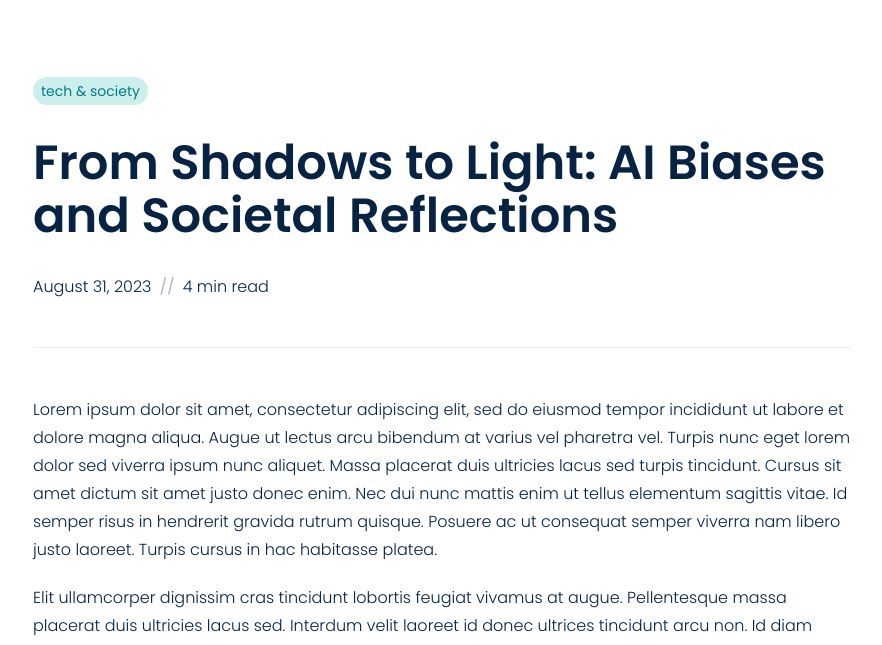
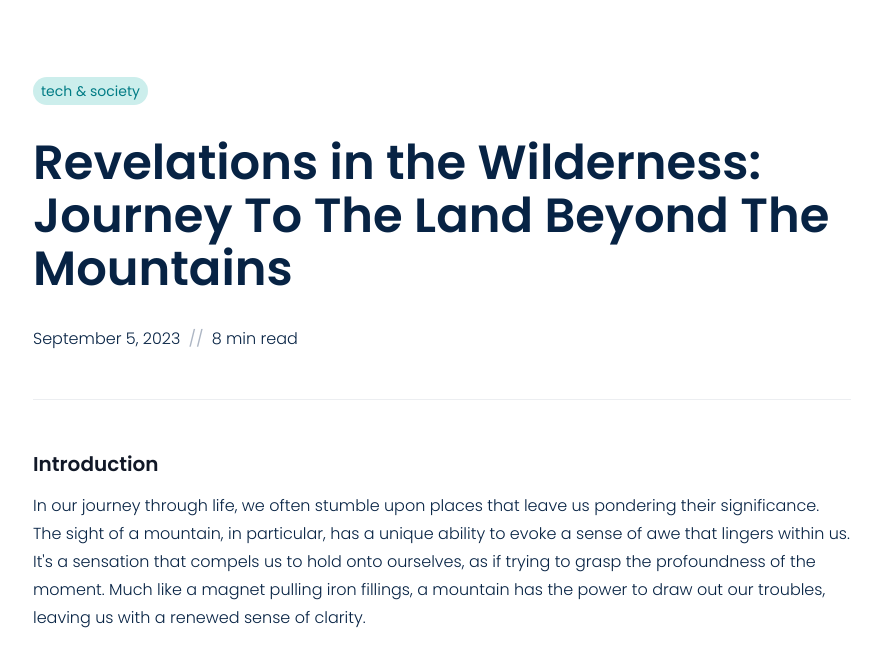
Before and after one commit to hridesh94/Atlas, a plain HTML site: page posts/tilicho.html in a window 1280 px wide. Shown: the part 123-768 px from the top of the page, without its empty margins (198-1080 px from the left). Drawn offline with nearby package versions, Linux system fonts and the light colour scheme.

Commit message:
tilicho-init

```diff
--- a/posts/tilicho.html
+++ b/posts/tilicho.html
@@ -164,25 +164,21 @@
               class="mb-5 inline-block rounded-full bg-green-light px-2 py-1 font-body text-sm text-green sm:mb-8">tech &  society</span>
             <h2
               class="block font-body text-3xl font-semibold leading-tight text-primary dark:text-white sm:text-4xl md:text-5xl">
-              From Shadows to Light: AI Biases and Societal Reflections
+              Revelations in the Wilderness: Journey To The Land Beyond The Mountains
             </h2>
             <div class="flex items-center pt-5 sm:pt-8">
               <p class="pr-2 font-body font-light text-primary dark:text-white">
-                August 31, 2023
+                September 5, 2023
               </p>
               <span class="vdark:text-white font-body text-grey">//</span>
               <p class="pl-2 font-body font-light text-primary dark:text-white">
-                4 min read
+                8 min read
               </p>
             </div>
           </div>
           <div class="prose prose max-w-none border-b border-grey-lighter py-8 dark:prose-dark sm:py-12">
-            <p>Lorem ipsum dolor sit amet, consectetur adipiscing elit, sed do eiusmod tempor incididunt ut labore et
-              dolore magna aliqua. Augue ut lectus arcu bibendum at varius vel pharetra vel. Turpis nunc eget lorem
-              dolor sed viverra ipsum nunc aliquet. Massa placerat duis ultricies lacus sed turpis tincidunt. Cursus sit
-              amet dictum sit amet justo donec enim. Nec dui nunc mattis enim ut tellus elementum sagittis vitae. Id
-              semper risus in hendrerit gravida rutrum quisque. Posuere ac ut consequat semper viverra nam libero justo
-              laoreet. Turpis cursus in hac habitasse platea.</p>
+            <h3 id="lorem-ipsum-dolor-sit-amet">Introduction</h3>
+            <p>In our journey through life, we often stumble upon places that leave us pondering their significance. The sight of a mountain, in particular, has a unique ability to evoke a sense of awe that lingers within us. It's a sensation that compels us to hold onto ourselves, as if trying to grasp the profoundness of the moment. Much like a magnet pulling iron fillings, a mountain has the power to draw out our troubles, leaving us with a renewed sense of clarity.</p>
 
             <p>Elit ullamcorper dignissim cras tincidunt lobortis feugiat vivamus at augue. Pellentesque massa placerat
               duis ultricies lacus sed. Interdum velit laoreet id donec ultrices tincidunt arcu non. Id diam maecenas
```
